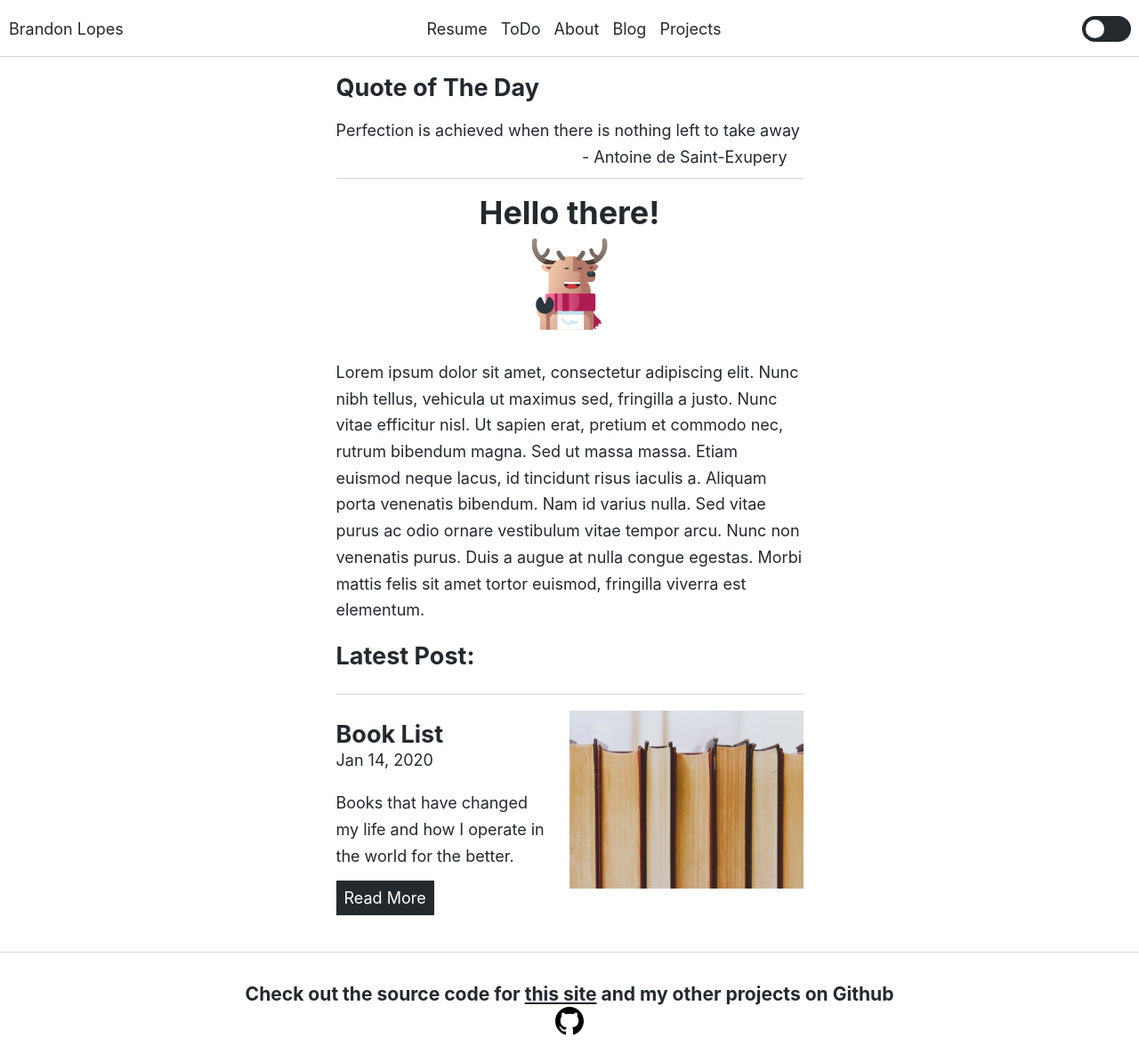
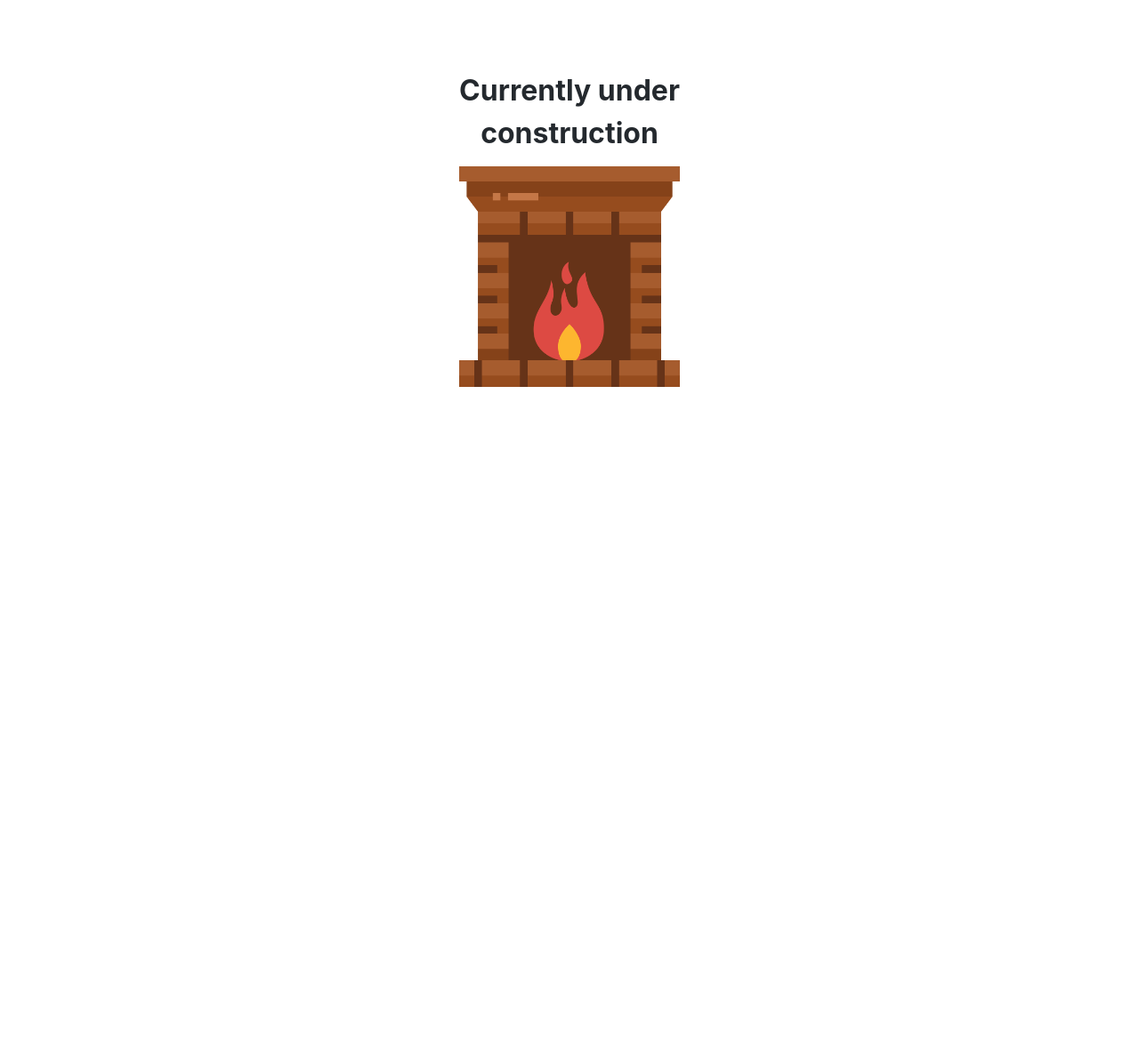
Before and after one commit to brandonlopes/brandonlopes.github.io, a Jekyll site: the page index.html, which Jekyll copies as it is, in a window 1280 px wide. Shown: the whole page at 89% size. Built offline with Jekyll 4.4.1, drawn with Linux system fonts in a browser that asks for light colours; after the commit the page ends 900 px from its top, so only the background shows below that.

Commit message:
back under construction

```diff
--- a/index.html
+++ b/index.html
@@ -1,29 +1,25 @@
----
-layout: default
----
-<div class="wrapper">
-  {% include quote-of-the-day.html %}
-  <h1 style="text-align: center;">Hello there! <br> {% include welcome-deer.html %} </h1>
-  <p>Lorem ipsum dolor sit amet, consectetur adipiscing elit. Nunc nibh tellus, vehicula ut maximus sed, fringilla a
-    justo. Nunc vitae efficitur nisl. Ut sapien erat, pretium et commodo nec, rutrum bibendum magna. Sed ut massa massa.
-    Etiam euismod neque lacus, id tincidunt risus iaculis a. Aliquam porta venenatis bibendum. Nam id varius nulla. Sed
-    vitae purus ac odio ornare vestibulum vitae tempor arcu. Nunc non venenatis purus. Duis a augue at nulla congue
-    egestas. Morbi mattis felis sit amet tortor euismod, fringilla viverra est elementum. </p>
+<!DOCTYPE html>
+<html lang="en">
+<head>
+    <meta charset="UTF-8">
+    <meta name="viewport" content="width=device-width, initial-scale=1.0">
+    <meta http-equiv="X-UA-Compatible" content="ie=edge">
+    <link rel="stylesheet" href="style.css">
+    <title>Welcome</title>
+    <!-- Global site tag (gtag.js) - Google Analytics -->
+<script async src="https://www.googletagmanager.com/gtag/js?id=UA-151885963-1"></script>
+<script>
+  window.dataLayer = window.dataLayer || [];
+  function gtag(){dataLayer.push(arguments);}
+  gtag('js', new Date());
 
-  {% for post in site.posts limit:1 %}
-  <h2>Latest Post:</h2>
-  <div class="card">
-
-    <img class="thumbnail" src="{{ post.thumbnail }}" alt="" srcset="">
-    <h2>
-      <br>
-      <a class="post-link" href="{{ post.url | prepend: site.baseurl }}">{{ post.title }}</a>
-    </h2>
-    <span class="post-meta">{{ post.date | date: "%b %-d, %Y" }}</span>
-
-    <p>{{ post.excerpt }} <a class="post-link readMore" href="{{ post.url | prepend: site.baseurl }}">Read More</a>
-      <!-- <span class="readMore">Read More</span> -->
-    </p>
-  </div>
-  {% endfor %}
-</div>
+  gtag('config', 'UA-151885963-1');
+</script>
+</head>
+<body>
+    <main>
+        <h1>Currently under construction </h1>
+        <img src="fireplace.gif" alt="">
+    </main>
+</body>
+</html>
```
